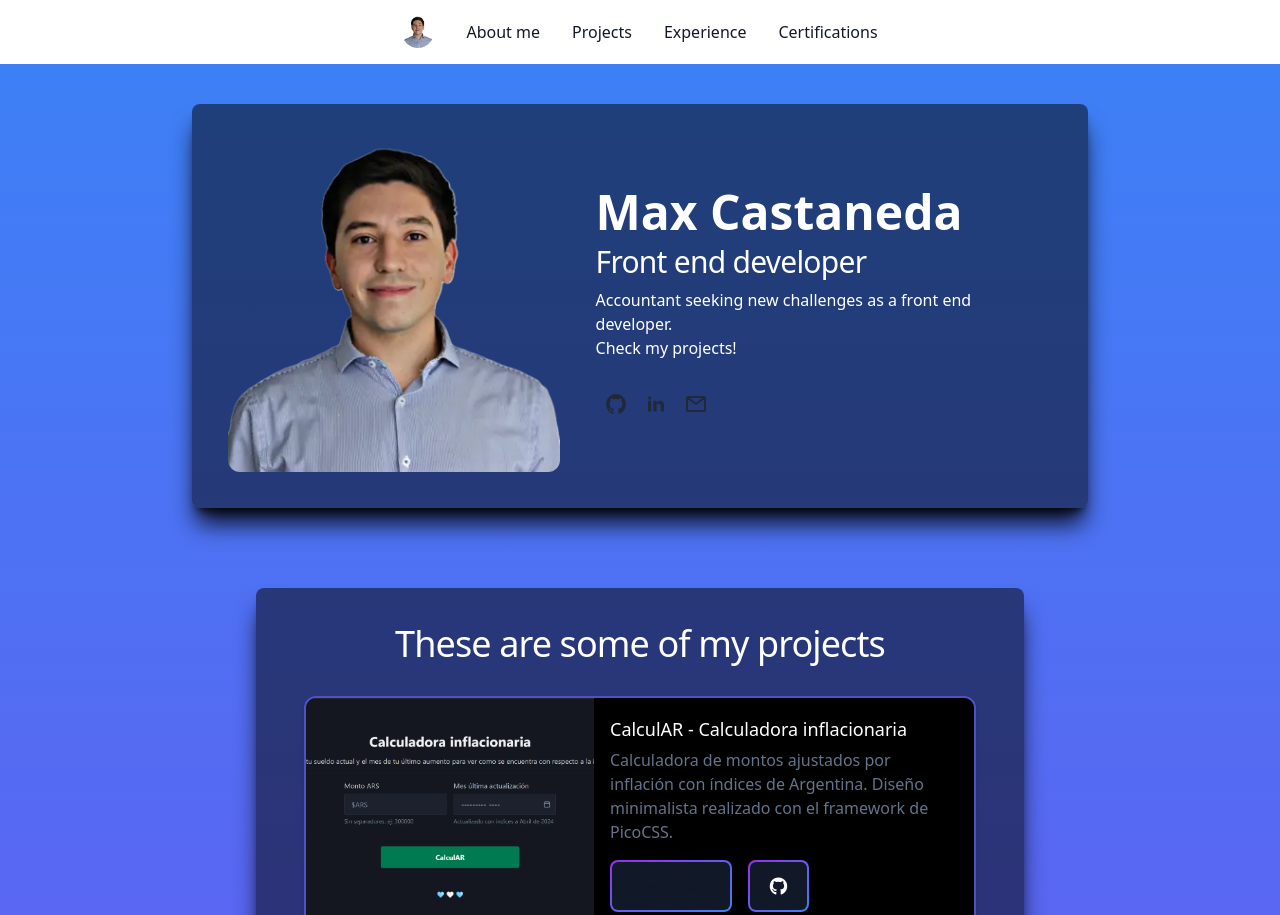
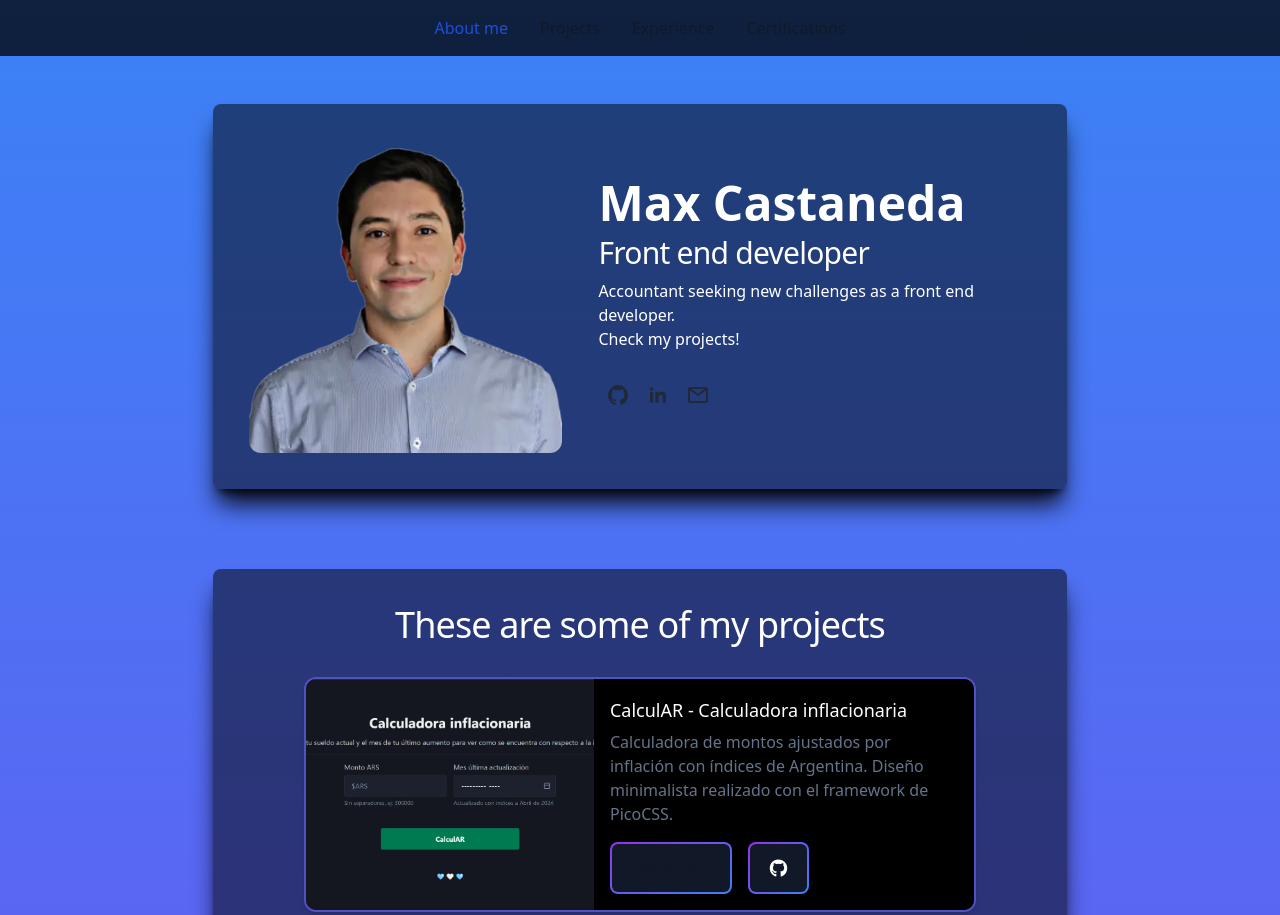
Before and after one commit to MaxiCastaneda/flowbite-tw-project, a plain HTML site: page index.html in a window 1280 px wide. Shown: the top 915 px of the page. Drawn offline with nearby package versions, Linux system fonts and the light colour scheme.

Commit message:
Major update 6.7

```diff
--- a/index.html
+++ b/index.html
@@ -1,5 +1,5 @@
 <!DOCTYPE html>
-<html lang="en">
+<html lang="en" class="scroll-smooth scroll-p-6">
 
 <head>
     <meta charset="UTF-8">
@@ -12,50 +12,44 @@
     <script src="https://cdn.tailwindcss.com"></script>
 </head>
 
-<body class="bg-gradient-to-t from-purple-600 to-blue-500  bg-scroll scroll-smooth h-full">
+
+
+<body class="bg-gradient-to-t from-purple-600 to-blue-500 scroll-smooth h-full">
+
     <!-- Nav bar -->
-    <nav class="fixed top-0 w-full h-16 z-50 bg-white border-gray-200 dark:bg-black dark:bg-opacity-50">
-        <div class="max-w-screen-xl flex flex-wrap items-center justify-center mx-auto p-4">
-            <a class="flex items-center space-x-3 rtl:space-x-reverse">
-                <img src="img/max.jpg" class="h-8 rounded-full mr-8  animate-pulse" alt="Max avatar" />
-            </a>
-            <button data-collapse-toggle="navbar-default" type="button"
-                class="inline-flex items-center p-2 w-10 h-10 justify-center text-sm text-gray-500 rounded-lg md:hidden hover:bg-gray-100 focus:outline-none focus:ring-2 focus:ring-gray-200 dark:text-gray-400 dark:hover:bg-gray-700 dark:focus:ring-gray-600"
-                aria-controls="navbar-default" aria-expanded="false">
-                <svg class="w-5 h-5" aria-hidden="true" xmlns="http://www.w3.org/2000/svg" fill="none"
-                    viewBox="0 0 17 14">
-                    <path stroke="currentColor" stroke-linecap="round" stroke-linejoin="round" stroke-width="2"
-                        d="M1 1h15M1 7h15M1 13h15" />
+   <nav class="z-10 bg-black/75 fixed w-full top-0 start-0">
+    <div class="max-w-screen-xl flex flex-wrap items-center justify-start sm:justify-center mx-auto p-4">
+        <div class="flex md:order-2 space-x-3 md:space-x-0 rtl:space-x-reverse">
+          <button data-collapse-toggle="navbar-sticky" type="button" class="inline-flex items-center p-2 w-10 h-10 justify-center text-sm text-gray-500 rounded-lg md:hidden hover:bg-gray-100 focus:outline-none focus:ring-2 focus:ring-gray-200 dark:text-gray-400 dark:hover:bg-gray-700 dark:focus:ring-gray-600" aria-controls="navbar-sticky" aria-expanded="false">
+
+          <svg class="w-5 h-5" aria-hidden="true" xmlns="http://www.w3.org/2000/svg" fill="none" viewBox="0 0 17 14">
+              <path stroke="currentColor" stroke-linecap="round" stroke-linejoin="round" stroke-width="2" d="M1 1h15M1 7h15M1 13h15"/>
           </svg>
       </button>
-            <div class="hidden w-full md:block md:w-auto content-center" id="navbar-default">
-                <ul
-                    class="bg-black/90 md:bg-transparent flex flex-col p-4 md:p-0 mt-4 border border-indigo-400 rounded-lg  md:flex-row md:space-x-8 rtl:space-x-reverse md:mt-0 md:border-0 dark:border-gray-700 items-center">
+    </div>
+    <div class="items-start justify-start hidden w-full md:flex md:w-auto md:order-1" id="navbar-sticky">
+      <ul class="flex flex-col p-4 md:p-0 mt-4 font-medium rounded-lg md:space-x-8 rtl:space-x-reverse md:flex-row md:mt-0 md:border-0 ">
         <li>
-                        <a href="#about-me"
-                            class="block py-2 px-3 text-gray-900 rounded hover:bg-gray-100 md:hover:bg-transparent md:border-0 md:hover:text-blue-700 md:p-0 dark:text-white md:dark:hover:text-blue-500 dark:hover:bg-gray-700 dark:hover:text-white md:dark:hover:bg-transparent">About
-                            me</a>
+          <a href="#about-me" class="block py-2 px-3 text-white bg-blue-700 rounded md:bg-transparent md:text-blue-700 md:p-0 md:dark:text-blue-500" aria-current="page">About me</a>
         </li>
         <li>
-                        <a href="#projects"
-                            class="block py-2 px-3 text-gray-900 rounded hover:bg-gray-100 md:hover:bg-transparent md:border-0 md:hover:text-blue-700 md:p-0 dark:text-white md:dark:hover:text-blue-500 dark:hover:bg-gray-700 dark:hover:text-white md:dark:hover:bg-transparent">Projects</a>
+          <a href="#projects" class="block py-2 px-3 text-gray-900 rounded hover:bg-gray-100 md:hover:bg-transparent md:hover:text-blue-700 md:p-0 md:dark:hover:text-blue-500 dark:text-white dark:hover:bg-gray-700 dark:hover:text-white md:dark:hover:bg-transparent dark:border-gray-700">Projects</a>
         </li>
         <li>
-                        <a href="#experience"
-                            class="block py-2 px-3 text-gray-900 rounded hover:bg-gray-100 md:hover:bg-transparent md:border-0 md:hover:text-blue-700 md:p-0 dark:text-white md:dark:hover:text-blue-500 dark:hover:bg-gray-700 dark:hover:text-white md:dark:hover:bg-transparent">Experience</a>
+          <a href="#experience" class="block py-2 px-3 text-gray-900 rounded hover:bg-gray-100 md:hover:bg-transparent md:hover:text-blue-700 md:p-0 md:dark:hover:text-blue-500 dark:text-white dark:hover:bg-gray-700 dark:hover:text-white md:dark:hover:bg-transparent dark:border-gray-700">Experience</a>
         </li>
         <li>
-                        <a href="#certifications"
-                            class="block py-2 px-3 text-gray-900 rounded hover:bg-gray-100 md:hover:bg-transparent md:border-0 md:hover:text-blue-700 md:p-0 dark:text-white md:dark:hover:text-blue-500 dark:hover:bg-gray-700 dark:hover:text-white md:dark:hover:bg-transparent">Certifications</a>
+          <a href="#certifications" class="block py-2 px-3 text-gray-900 rounded hover:bg-gray-100 md:hover:bg-transparent md:hover:text-blue-700 md:p-0 md:dark:hover:text-blue-500 dark:text-white dark:hover:bg-gray-700 dark:hover:text-white md:dark:hover:bg-transparent dark:border-gray-700">Certifications</a>
         </li>
       </ul>
     </div>
     </div>
+
   </nav>
 
     <!-- About me -->
     <section id="about-me" class="flex justify-center mt-16">
-        <div class="flex flex-col md:flex-row max-w-4xl w-full m-5 md:m-10 md:w-fit h-full justify-center p-5 bg-black bg-opacity-50 rounded-lg shadow-xl shadow-black/90">
+        <div class="flex flex-col md:flex-row md:w-4/6 m-5 md:m-10 h-full justify-center p-5 bg-black bg-opacity-50 rounded-lg shadow-xl shadow-black/90">
             <div class="flex justify-center p-4">
                 <img class="rounded-xl object-cover aspect-square" src="img/max.webp" alt="" />
             </div>
@@ -119,7 +113,7 @@
 
     <!-- Projects  -->
 <section id="projects" class="flex justify-center">
-    <div class="w-fit md:w-3/5 max-w-4xl bg-black/50 rounded-lg m-5 md:m-10 px-5 md:px-10 md:py-5 shadow-xl shadow-black/90">
+    <div class="w-fit md:w-4/6  bg-black/50 rounded-lg m-5 md:m-10 px-5 md:px-10 md:py-5 shadow-xl shadow-black/90">
         <h1 class="text-3xl md:text-4xl tracking-tight text-white text-center my-4">These are some of my projects</h1>
         <!-- tarjeta 1 -->
         <div class="max-w-md mx-auto bg-black/50 rounded-xl shadow-md overflow-hidden md:max-w-2xl border-2 border-indigo-500/75 mt-8 mb-4">
@@ -169,10 +163,9 @@
     </div>
 </section>
 
-
     <!-- Experience -->
     <section id="experience" class="flex justify-center">
-        <div class="flex-row justify-center md:px-12 max-w-4xl m-5 md:m-10 p-10 rounded-lg shadow bg-black bg-opacity-50 md:w-fit relative shadow-xl shadow-black/90">
+        <div class="flex-row justify-center md:px-12 md:w-4/6 m-5 md:m-10 p-10 rounded-lg shadow bg-black bg-opacity-50  relative shadow-xl shadow-black/90">
             <h1 class="text-3xl md:text-4xl tracking-tight text-white text-center mb-10">Experience</h1>
             <ol class="relative border-s border-gray-200 dark:border-gray-700">
                 <li class="mb-10 ms-4">
@@ -222,7 +215,7 @@
 
     <!-- Certifications -->
 <section id="certifications" class="flex w-full justify-center ">
-    <div class="relative w-full md:w-3/5 max-w-4xl m-5 md:m-10 p-10 bg-black/50 rounded-lg shadow-xl shadow-black/90">
+    <div class="relative w-full md:w-4/6 m-5 md:m-10 p-10 bg-black/50 rounded-lg shadow-xl shadow-black/90">
         <h1 class="text-3xl md:text-4xl tracking-tight text-white text-center mb-2">Certifications</h1>
         <div id="default-carousel" class="relative w-full" data-carousel="slide">
 
@@ -304,8 +297,7 @@
 </section>
 
     <!-- Footer -->
-    <footer
-        class="z-10 bottom-0 w-full shadow sm:flex sm:items-center sm:justify-evenly p-2 sm:p-4 xl:p-4 bg-black bg-opacity-50">
+    <footer class="bottom-0 w-full shadow sm:flex sm:items-center sm:justify-evenly p-2 sm:p-4   bg-black bg-opacity-50">
         <p class="mb-4 text-sm text-center text-gray-500 dark:text-gray-400 sm:mb-0">
             Last update June 2024 - <a class="hover:underline" target="_blank">Feel free to reach me</a>
         </p>
@@ -358,9 +350,6 @@
     </footer>
 
     <script src="https://cdnjs.cloudflare.com/ajax/libs/flowbite/2.3.0/flowbite.min.js"></script>
-
-
-
 </body>
 
 </html>
```
Lines whose indentation alone changed are shown as unchanged.
